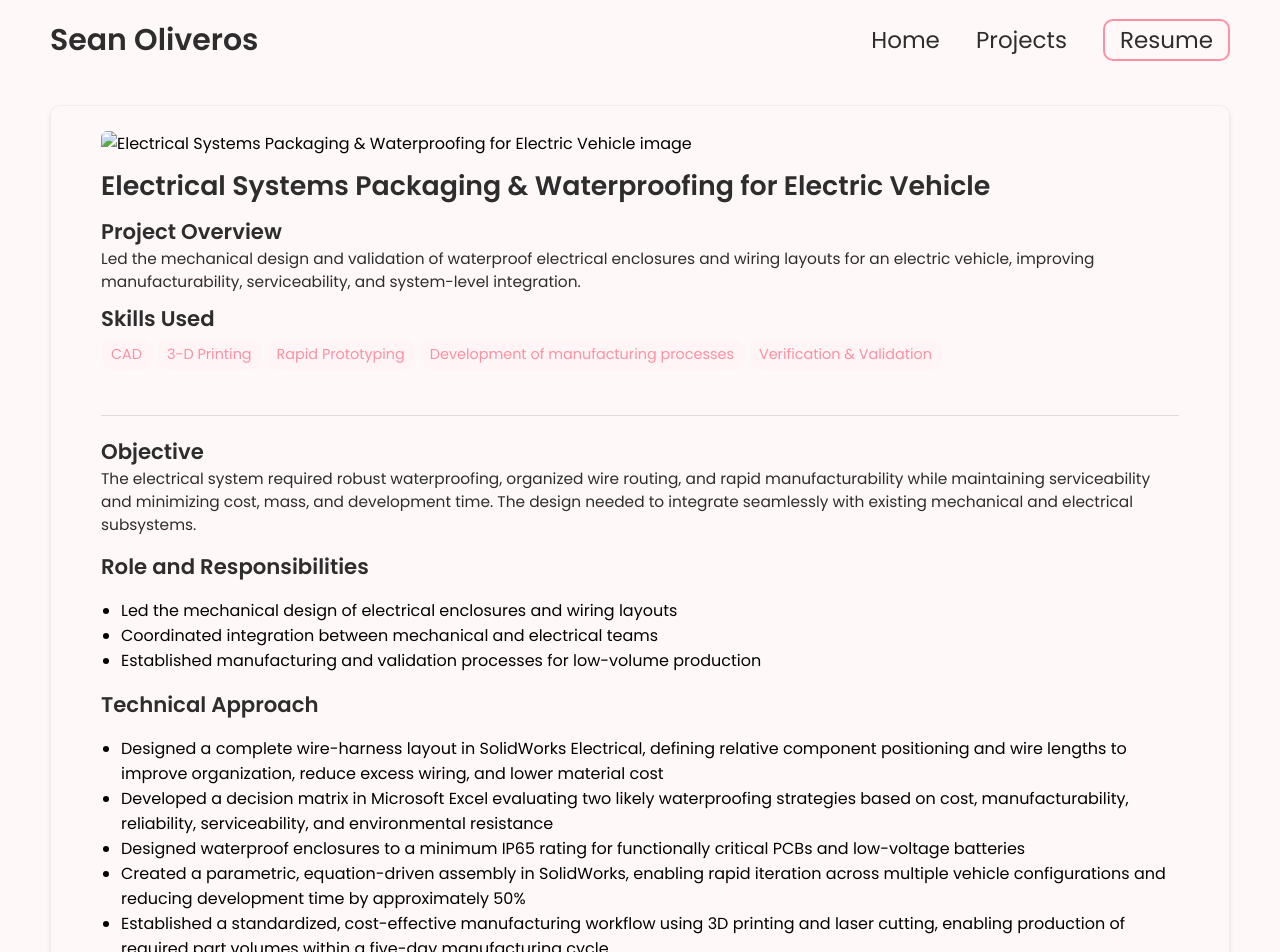
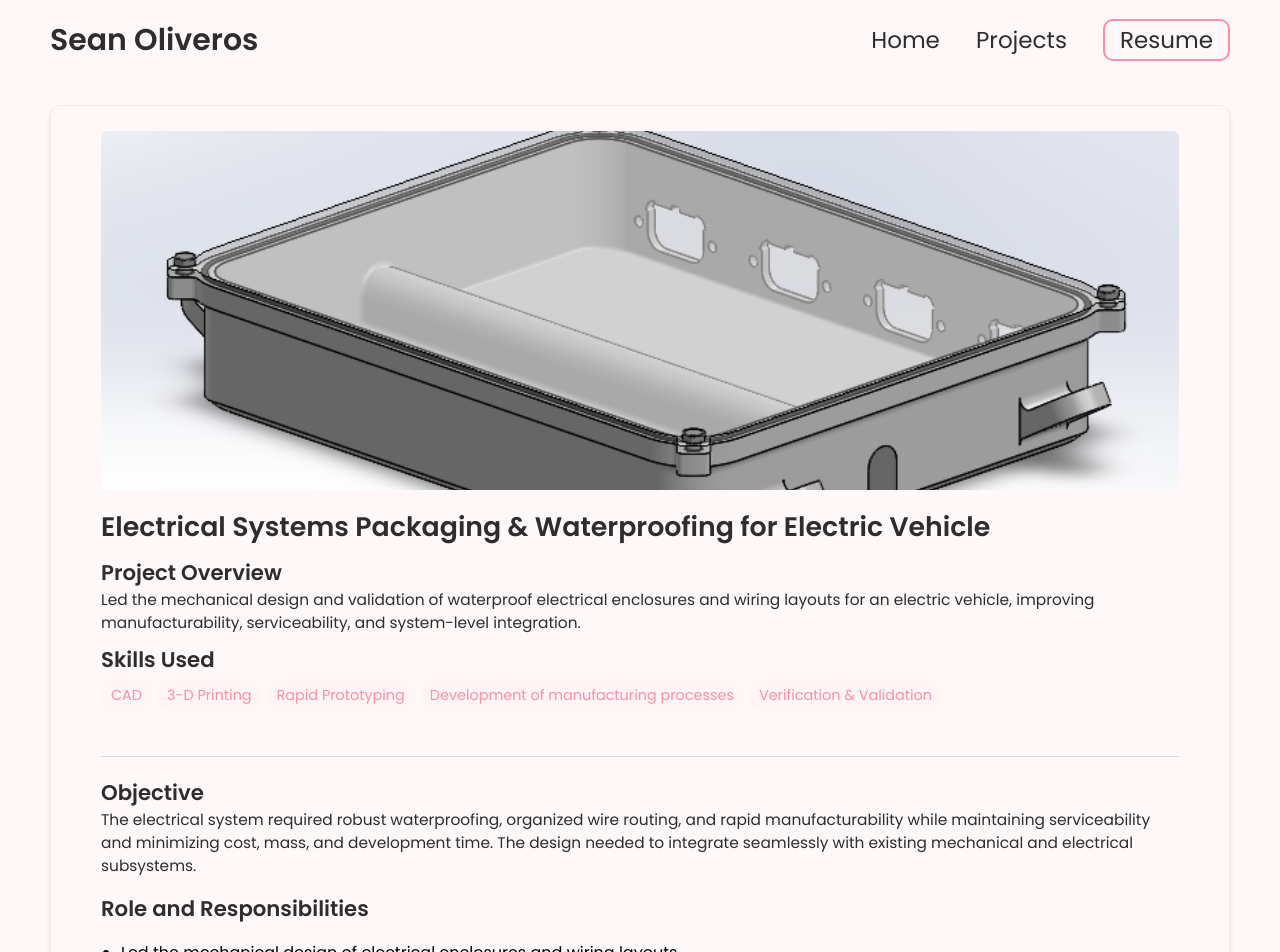
Before and after one commit to olisean2027-stack/olisean2027-stack.github.io, a Jekyll site: the page built from _projects/Mk. 11 Competition Car/index.md, in a window 1280 px wide. Shown: the top 952 px of the page. Built offline with Jekyll 4.4.1, drawn with Linux system fonts in a browser that asks for light colours.

Commit message:
Update index.md

```diff
--- a/_projects/Mk. 11 Competition Car/index.md
+++ b/_projects/Mk. 11 Competition Car/index.md
@@ -10,7 +10,7 @@ skills:
   - Development of manufacturing processes
   - Verification & Validation
 
-main-image: /project2.jpg
+main-image: /Electronics Packaging.png
 ---
 
 ---
@@ -50,7 +50,7 @@ Designed and executed enclosure validation testing, including:
 You can put in multiple entries. All images will be at a fixed height in the same row. With smaller window, they will switch to columns.
 
 ### Embeed images
-{% include image-gallery.html images="project2.jpg" height="400" %}
+{% include image-gallery.html images="image.png" height="400" %}
 place the images in project folder/images then update the file path.
 
 
```
